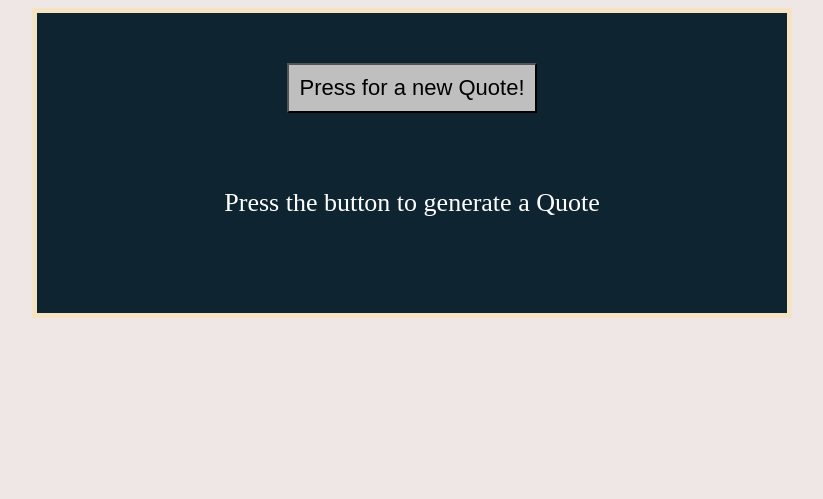
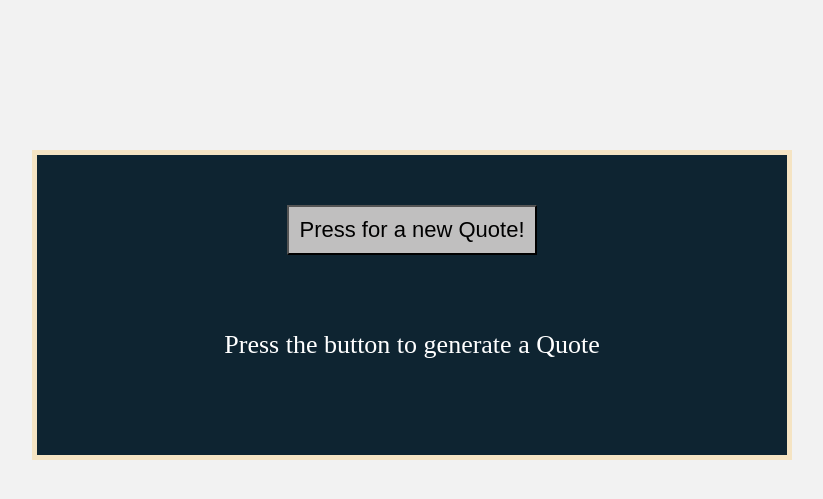
Before and after one commit to Edgar7518/quote-generator, a PHP site: page / in a window 1280 px wide. Shown: the top 499 px of the page, without its empty margins (228-1051 px from the left). Run offline with PHP 8.4, Linux system fonts and the light colour scheme.

Commit message:
new project

```diff
--- a/style.css
+++ b/style.css
@@ -1,5 +1,5 @@
 body {
-    background-color: #efe7e5;
+    background-color: #f2f2f2;
 }
 
 #container {
@@ -8,6 +8,7 @@ body {
     height: 300px;
     width: 750px;
     margin: 0 auto;
+    margin-top: 150px;
     text-align: center;
 }
 
@@ -17,6 +18,7 @@ body {
     width: 250px;
     font-size: 22px;
     background-color: rgb(192, 191, 191);
+    cursor: pointer;
 }
 
 #output {
```
